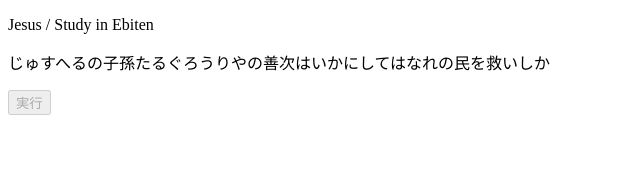
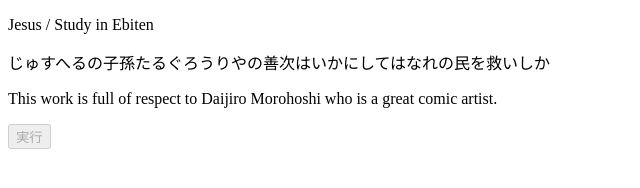
Before and after one commit to bunji2/ebitenstudy, a plain HTML site: page jesus/index.html in a window 1280 px wide. Shown: the whole page, without its empty margins (0-640 px from the left). Drawn offline with Linux system fonts and the light colour scheme; no server answers.

Commit message:
Update index.html

```diff
--- a/jesus/index.html
+++ b/jesus/index.html
@@ -15,6 +15,8 @@ license that can be found in the LICENSE file.
 	<p>Jesus / Study in Ebiten</p>
 
 	<p>じゅすへるの子孫たるぐろうりやの善次はいかにしてはなれの民を救いしか</p>
+
+	<p>This work is full of respect to Daijiro Morohoshi who is a great comic artist.</p>
 
 
 	<!--
```
